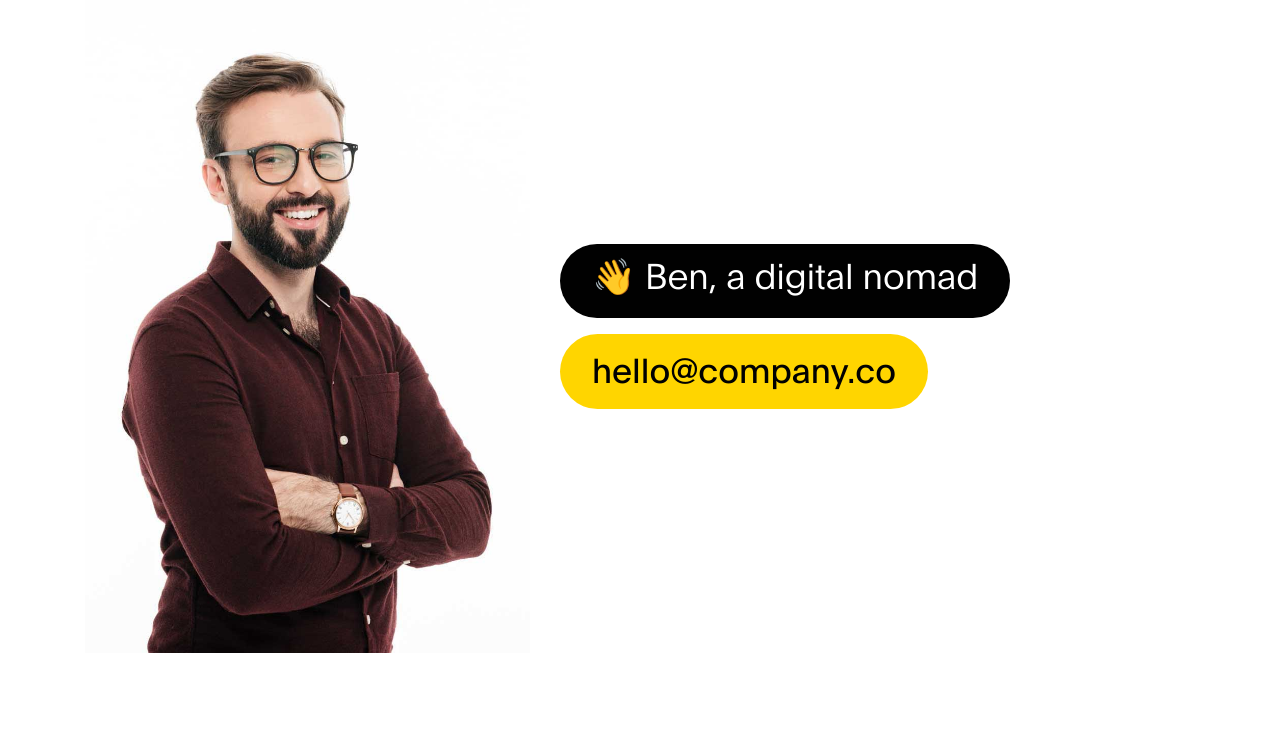
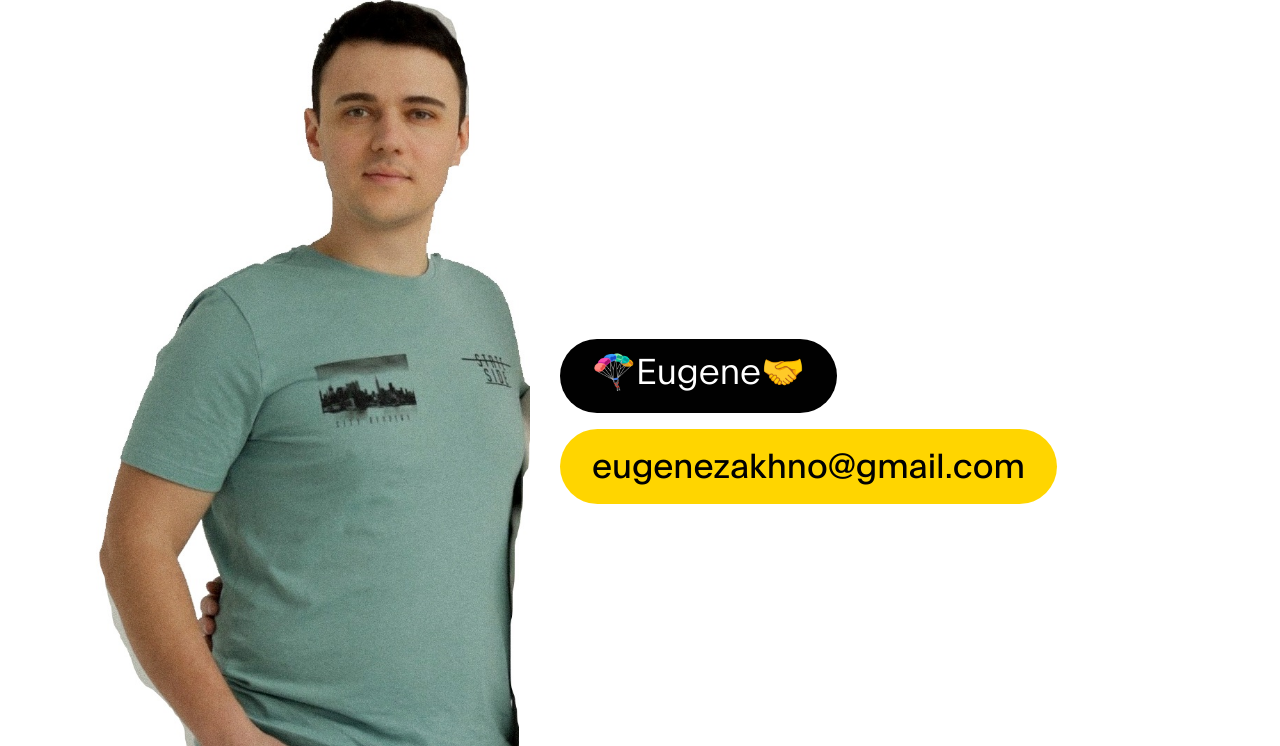
Before and after one commit to EugeneZakhno/essay, a plain HTML site: page index.html in a window 1280 px wide. Shown: the top 746 px of the page. Drawn offline with Linux system fonts and the light colour scheme.

Commit message:
commit photo

```diff
--- a/index.html
+++ b/index.html
@@ -31,7 +31,7 @@ https://www.tooplate.com/view/2120-ben-resume
         <div class="container">
 
             <a class="navbar-brand" href="#">
-                Ben Resume
+                Eugene Zakhno Resume
             </a>
 
             <button class="navbar-toggler" type="button" data-toggle="collapse" data-target="#navbarNav" aria-controls="navbarNav" aria-expanded="false" aria-label="Toggle navigation">
@@ -58,7 +58,7 @@ https://www.tooplate.com/view/2120-ben-resume
                 </ul>
 
                 <div class="mt-lg-0 mt-3 mb-4 mb-lg-0">
-                    <a href="Zakhno Eugene resume.pdf" class="custom-btn btn" download>Download CV</a>
+                    <a href="Zakhno Eugene resume.pdf" class="custom-btn btn" download>Download CV .pdf</a>
                 </div>
             </div>
 
@@ -73,16 +73,16 @@ https://www.tooplate.com/view/2120-ben-resume
             <div class="row">
 
                   <div class="mx-auto col-lg-5 col-md-5 col-10">
-                      <img src="images/ben.jpg" class="img-fluid" alt="Ben Resume HTML Template">
+                      <img src="images/ResumeZh_1.jpg" class="img-fluid" alt="Ben Resume HTML Template">
                   </div>
 
                    <div class="d-flex flex-column justify-content-center align-items-center col-lg-7 col-md-7 col-12">
                         <div class="hero-text">
 
-                            <h1 class="hero-title">👋 Ben, a digital nomad</h1>
+                            <h1 class="hero-title">🪂Eugene🤝</h1>
 
-                            <a href="#" class="email-link">
-                                hello@company.co
+                            <a href="eugenezakhno@gmail.com" class="email-link">
+                                eugenezakhno@gmail.com
                             </a>
 
                         </div>
```
Also changed, not shown: images/ResumeZh_1.jpg (added).
